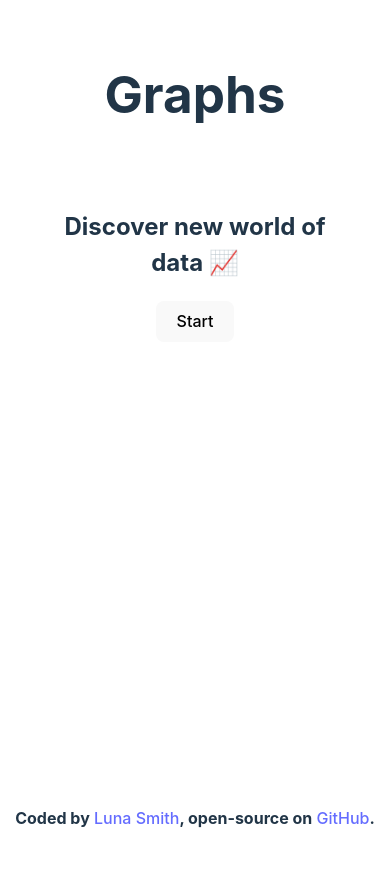
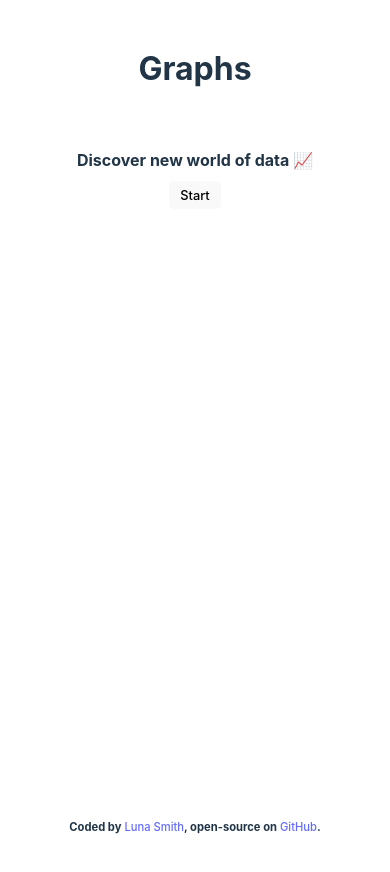
Before and after one commit to Lu-Smith/react-graphs, a React (Vite) app: page / in a window 390 px wide. Shown: the top 872 px of the page. Built offline with nearby package versions, Linux system fonts and the light colour scheme.

Commit message:
Updated index.css

```diff
--- a/src/index.css
+++ b/src/index.css
@@ -88,3 +88,51 @@ button:focus-visible {
     background-color: #f9f9f9;
   }
 }
+
+@media screen and (max-width: 860px) {
+  h1 {
+    font-size: 2.2em;
+    line-height: 1;
+  }
+
+  h2 {
+    font-size: 1.2em;
+    line-height: 1;
+  }
+
+  h3 {
+    font-size: 0.8em;
+    line-height: 1;
+  }
+
+  button {
+    border-radius: 6px;
+    padding: 0.5em 1em;
+    font-size: 0.9em;
+    font-weight: 500;
+  }
+}
+
+
+@media screen and (max-width: 480px) {
+  h1 {
+    font-size: 2em;
+    line-height: 1;
+  }
+
+  h2 {
+    font-size: 1em;
+    line-height: 1;
+  }
+
+  h3 {
+    font-size: 0.7em;
+    line-height: 1;
+  }
+
+  button {
+    border-radius: 5px;
+    padding: 0.4em 0.8em;
+    font-size: 0.8em;
+  }
+}
```
